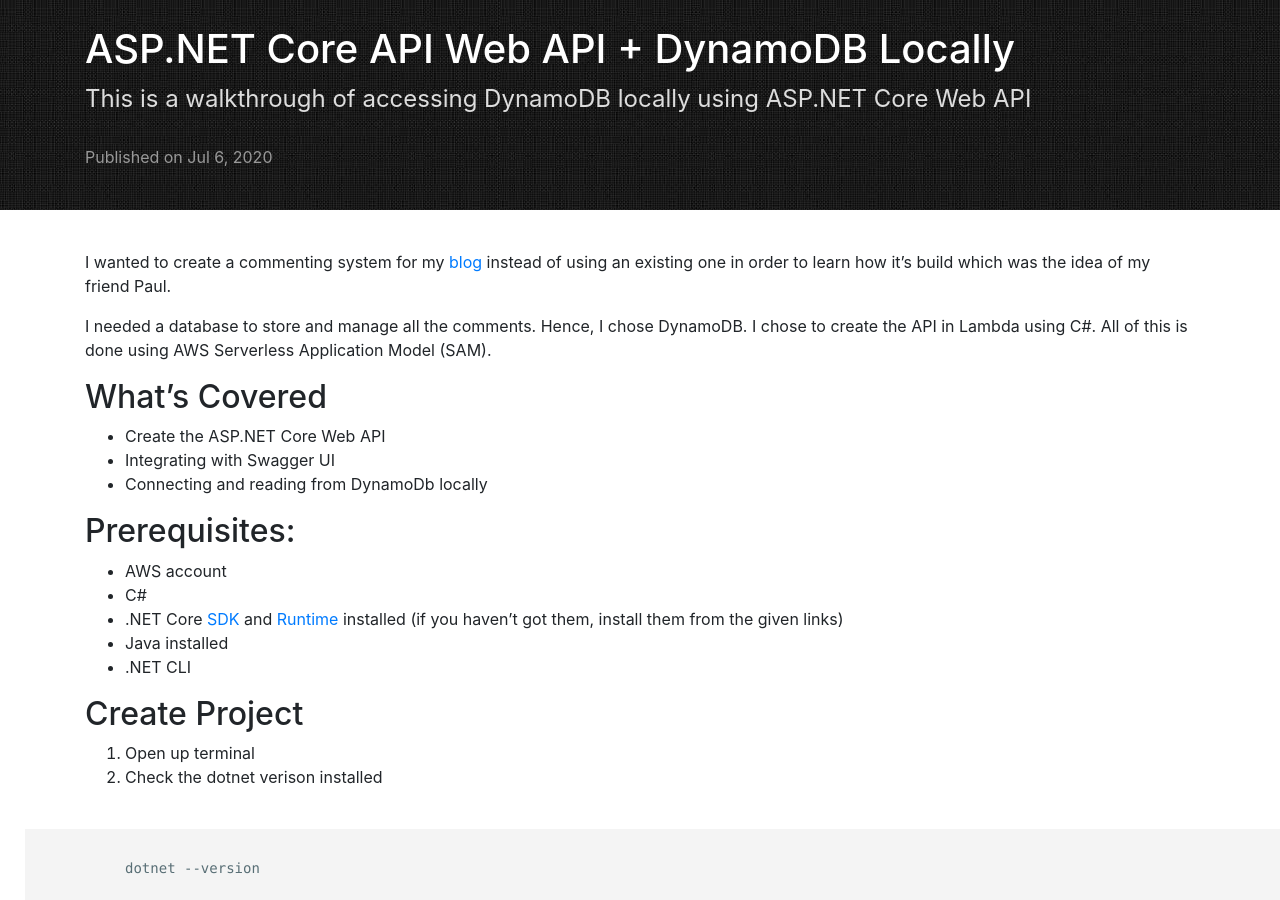
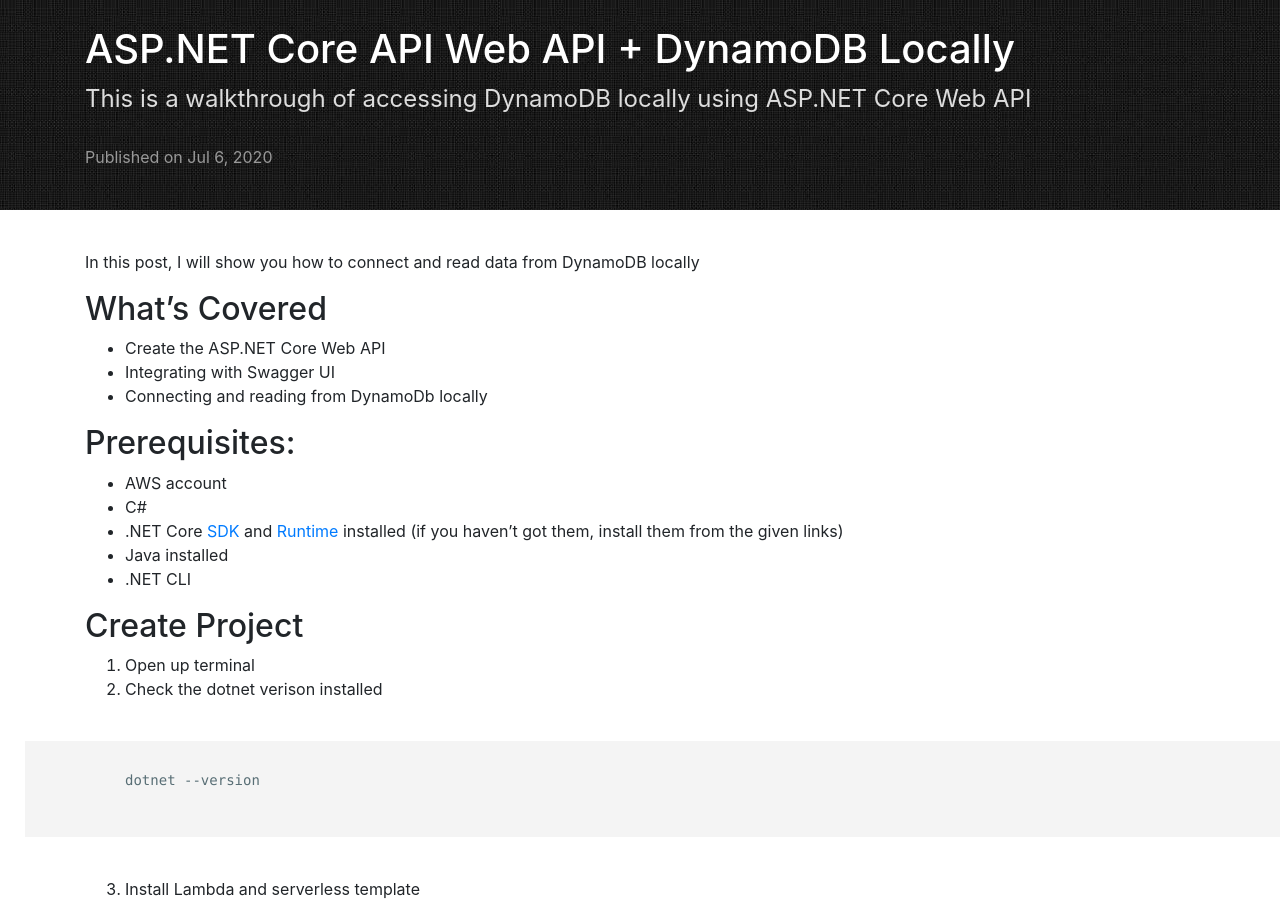
Before and after one commit to zainafzal88/blog, a Jekyll site: the page built from _posts/2020-07-06-dotnetcore-api-dynamo-local.md, in a window 1280 px wide and 900 px high. Built offline with Jekyll 4.4.1, drawn with Linux system fonts in a browser that asks for light colours.

Commit message:
Alter post content

```diff
--- a/_posts/2020-07-06-dotnetcore-api-dynamo-local.md
+++ b/_posts/2020-07-06-dotnetcore-api-dynamo-local.md
@@ -4,9 +4,7 @@ title:  ASP.NET Core API Web API + DynamoDB Locally
 description: This is a walkthrough of accessing DynamoDB locally using ASP.NET Core Web API
 date:   2020-07-06
 ---
-I wanted to create a commenting system for my [blog](https://blogs.roarcoder.dev) instead of using an existing one in order to learn how it's build which was the idea of my friend Paul.
-
-I needed a database to store and manage all the comments. Hence, I chose DynamoDB. I chose to create the API in Lambda using C#. All of this is done using AWS Serverless Application Model (SAM).
+In this post, I will show you how to connect and read data from DynamoDB locally
 
 ## What's Covered
 *  Create the ASP.NET Core Web API
```
